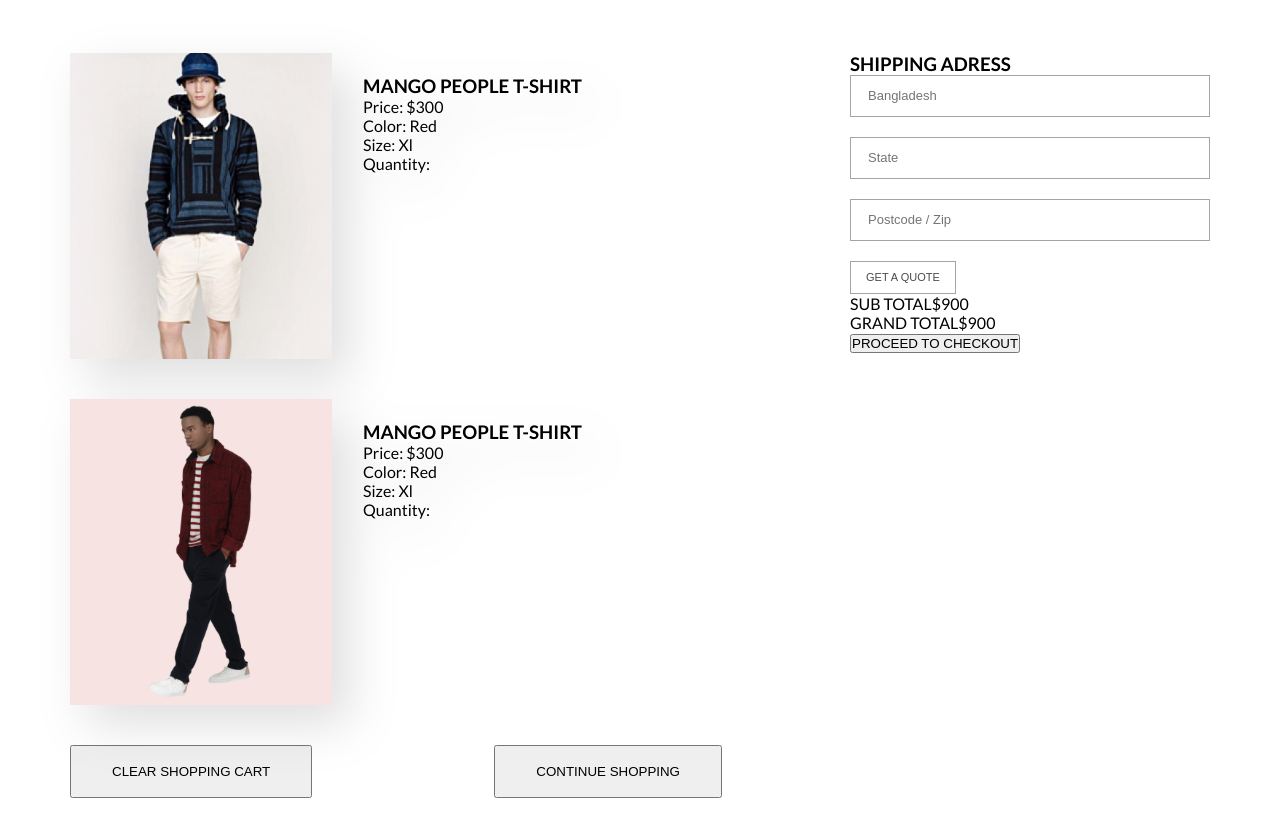
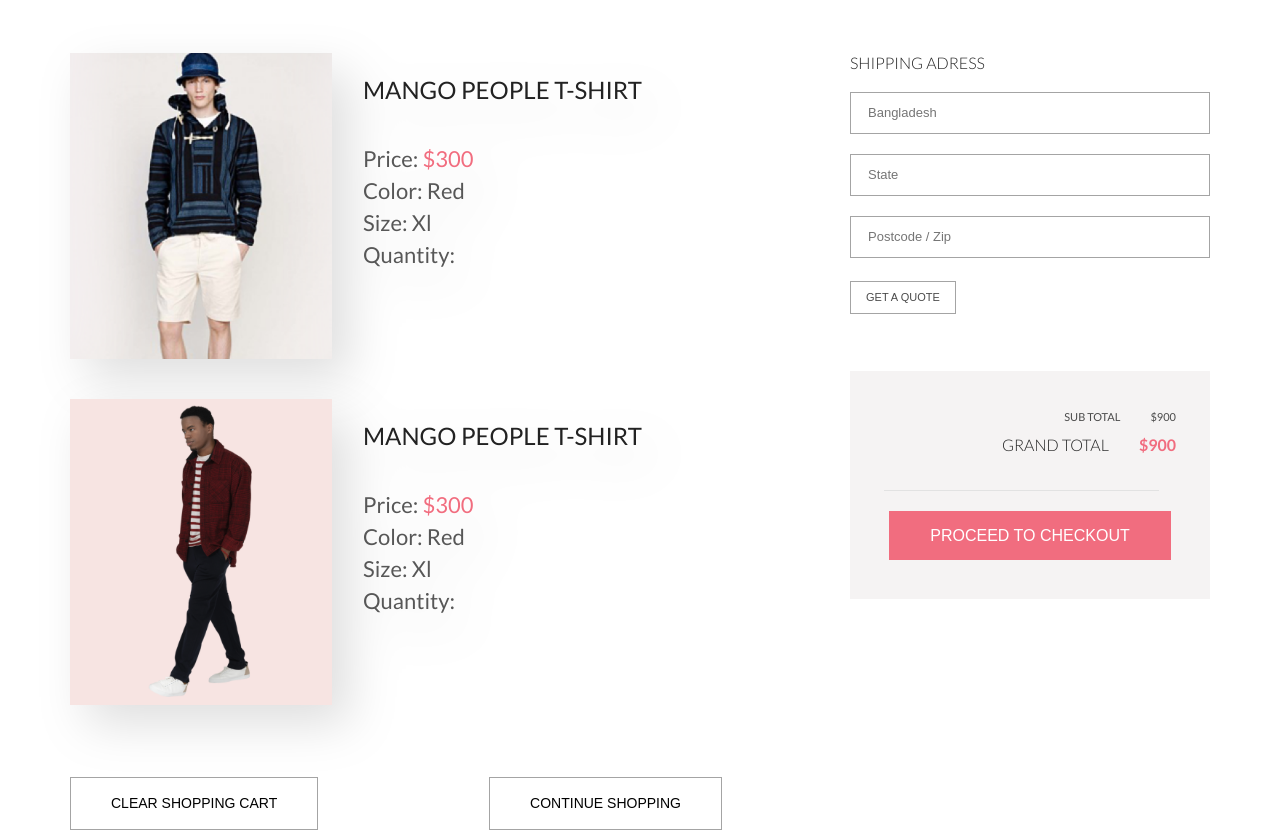
Before and after one commit to iraneirina/shop, a plain HTML site: page cart.html in a window 1280 px wide. Shown: the part 220-1053 px from the top of the page. Drawn offline with Linux system fonts and the light colour scheme.

Commit message:
Все страницы сделаны
Остались мелочи на доработку

```diff
--- a/cart.html
+++ b/cart.html
@@ -53,7 +53,7 @@
                             <div class="cart-prod-text">
                                 <h3 class="cart-prod-head">MANGO PEOPLE T-SHIRT</h3>
                                 <ul class="cart-feature">
-                                    <li class="cart-item">Price: $300</li>
+                                    <li class="cart-item">Price: <span class="price-color">$300</span></li>
                                     <li class="cart-item">Color: Red</li>
                                     <li class="cart-item">Size: Xl</li>
                                     <li class="cart-item">Quantity:</li>
@@ -66,7 +66,7 @@
                                 <h3 class="cart-prod-head">MANGO PEOPLE T-SHIRT</h3>
 
                                 <ul class="cart-feature">
-                                    <li class="cart-item">Price: $300</li>
+                                    <li class="cart-item">Price: <span class="price-color">$300</span></li>
                                     <li class="cart-item">Color: Red</li>
                                     <li class="cart-item">Size: Xl</li>
                                     <li class="cart-item">Quantity:</li>
@@ -76,8 +76,8 @@
                     </div>
                     <div class="cart-buttons">
                         <div class="cart-buttons-wrap">
-                            <button class="clear-btn">CLEAR SHOPPING CART</button>
-                            <button class="clear-btn">CONTINUE SHOPPING</button>
+                            <button class="shopping-btn">CLEAR SHOPPING CART</button>
+                            <button class="shopping-btn">CONTINUE SHOPPING</button>
                         </div>
                     </div>
                 </div>
@@ -92,9 +92,10 @@
                         </form>
                     </div>
                     <div class="checkout">
-                        <p class="sub">SUB TOTAL<span class="checkout-price">$900</span></p>
-                        <p class="sub">GRAND TOTAL<span class="checkout-price">$900</span></p>
-                        <button class="checkout-btn">PROCEED TO CHECKOUT</button>
+                        <p class="sub">SUB TOTAL<span class="sub-price">$900</span></p>
+                        <p class="grand">GRAND TOTAL<span class="grand-price">$900</span></p>
+                        <img src="photo/line-checkout.svg" alt="line" class="line-checkout">
+                        <div class="checkout-btn-wrap"><button class="checkout-btn">PROCEED TO CHECKOUT</button></div>
                     </div>
                 </div>
             </div>
@@ -115,7 +116,7 @@
                 </div>
                 <div class="subscribe-form">
                     <div class="subscribe-forma">
-                        <input class="subscribe-email" type="email" placeholder="Enter Your Email">
+                        <input class="subscribe-email" type="email" placeholder="Enter Your Email" required>
                         <input class="subscribe-submit" type="submit" value="Subscribe">
                     </div>
                 </div>
--- a/css/style.scss
+++ b/css/style.scss
@@ -207,7 +207,7 @@ summary { display: block;}
 
 
 .product-card {
-    background-color: #F7F7F7;;
+    background-color: #F7F7F7;
     background-size: cover;
     width: 100%;
     padding-bottom: 50px;
@@ -297,7 +297,7 @@ summary { display: block;}
     font-size: 16px;
     line-height: 19px;
     margin-bottom: 65px;
-    transition: 0.4s;
+    transition: 0.3s;
 }
 
 .add-to-cart:hover {
@@ -453,10 +453,6 @@ summary { display: block;}
     border-style: none;
     background:#FFFFFF;
     padding-right: 17px;
-}
-
-.page-link {
-    text-decoration: none;
     font-weight: 300;
     font-size: 16px;
     line-height: 19px;
@@ -464,7 +460,7 @@ summary { display: block;}
     transition: 0.2s;
 }
 
-.page-link:hover {
+.page-item:hover {
     color: $second-color;
 }
 
@@ -611,10 +607,16 @@ summary { display: block;}
 }
 
 /*центральная часть страницы корзины*/
+
+.cart {
+    background-color: #FFFFFF;
+}
+
 .cart-block {
     display: flex;
     justify-content: space-between;
-    margin-top: 96px;
+    padding-top: 96px;
+
 }
 
 .cart-products {
@@ -639,8 +641,28 @@ summary { display: block;}
     margin-top: 22px;
 }
 
+.cart-prod-head {
+    font-size: 24px;
+    line-height: 29px;
+    color: #222222;
+    font-weight: 400;
+    margin-bottom: 42px;
+}
+
 .cart-item {
     list-style-type: none;
+    margin-bottom: 6px;
+    font-size: 22px;
+    line-height: 26px;
+    color: #575757;
+}
+
+.price-color {
+    color: $second-color;
+}
+
+.cart-buttons {
+    padding-top: 32px;
 }
 
 .cart-buttons-wrap {
@@ -649,12 +671,26 @@ summary { display: block;}
     margin-bottom: 128px;
 }
 
-.clear-btn {
+.shopping-btn {
     padding: 17px 40px;
+    background-color: #FFFFFF;
+    border: 1px solid #A4A4A4;
+    font-weight: 300;
+    font-size: 14px;
+    line-height: 17px;
+    color: #000000;
 }
 
 .cart-form-block {
     width: 360px;
+}
+
+.cart-form-head {
+    font-size: 16px;
+    line-height: 19px;
+    color: #222222;
+    font-weight: 300;
+    margin-bottom: 20px;
 }
 
 .cart-field {
@@ -665,7 +701,7 @@ summary { display: block;}
     color: #B1B1B1;
     border: 1px solid #A4A4A4;
     margin-bottom: 20px;
-
+    font-weight: 300;
 }
 
 .quote-btn {
@@ -676,8 +712,58 @@ summary { display: block;}
     color: #4A4A4A;
     background-color: #FFFFFF;
     border: 1px solid #A4A4A4;
+    margin-top: 3px;
+    margin-bottom: 57px;
 }
 
+.checkout {
+    background-color: #F5F3F3;
+    padding: 39px 34px;
+}
+
+.sub {
+    text-align: end;
+    font-size: 11px;
+    line-height: 13px;
+    color: #4A4A4A;
+    font-weight: 400;
+}
+
+.grand {
+    text-align: end;
+    font-weight: 300;
+    font-size: 16px;
+    line-height: 19px;
+    color: #222222;
+    margin-top: 12px;
+    margin-bottom: 21px;
+}
+
+.sub-price {
+    margin-left: 30px;
+}
+
+.grand-price {
+    color: $second-color;
+    font-weight: 700;
+    margin-left: 30px;
+}
+
+.checkout-btn-wrap {
+    display: flex;
+    justify-content: center;
+}
+
+.checkout-btn {
+    padding: 15px 41px;
+    background-color: $second-color;
+    color: #FFFFFF;
+    border: none;
+    margin-top: 17px;
+    font-weight: 300;
+    font-size: 16px;
+    line-height: 19px;
+}
 
 /*преимущества*/
 .advantages {
@@ -815,11 +901,11 @@ summary { display: block;}
     height: 49px;
     width: 250px;
     color: $main-color;
-    padding-left: 22px;
-    padding-right: 64px;
+    padding: 15px 24px;
     border: none;
     border-top-left-radius: 25px;
     border-bottom-left-radius: 25px;
+
 }
 
 .subscribe-email::placeholder {
```
Also changed, not shown: catalog.html (+11 -13 lines), index.html (+16 -16 lines), product.html (+1 -1 lines), registration.html (+1 -2 lines), css/style.css, photo/line-checkout.svg (added), 1 other file.
